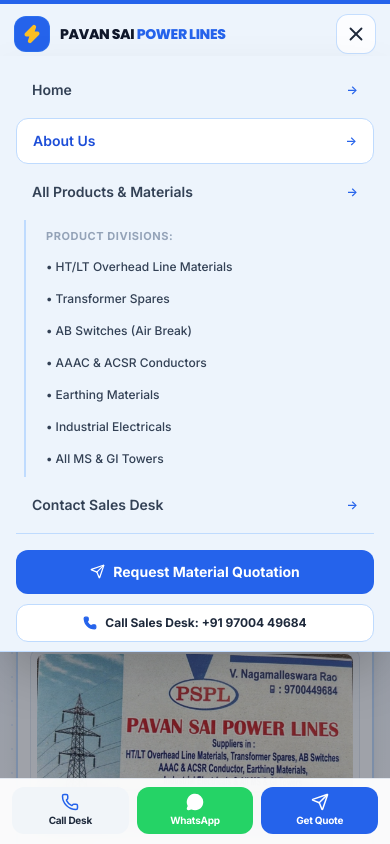
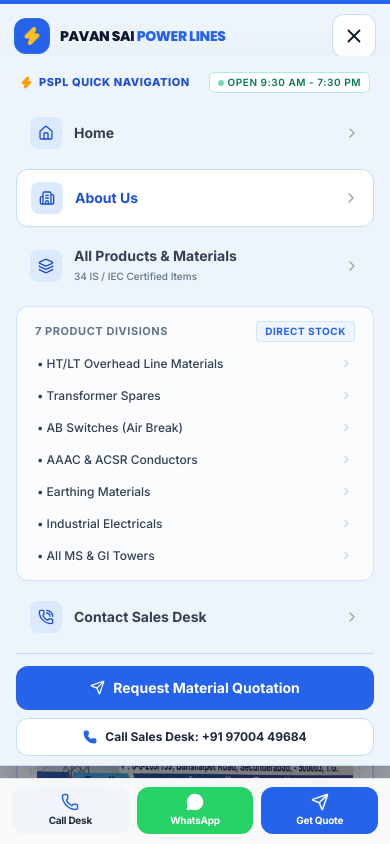
Before and after one commit to Siddharthapusala/powerlines, a React (Vite) app: page /about in a window 390 px wide. Both pictures are taken after a click on the button "Toggle navigation menu". Shown: the top 844 px of the page. Built offline with nearby package versions, Linux system fonts and the light colour scheme.

Commit message:
feat: polish mobile back buttons, status pills, and executive menu bar while preserving laptop view

```diff
--- a/src/components/Navbar.jsx
+++ b/src/components/Navbar.jsx
@@ -11,7 +11,12 @@ import {
   Clock,
   Send,
   ShieldCheck,
-  ArrowRight
+  ArrowRight,
+  ChevronRight,
+  Home,
+  Building2,
+  Layers,
+  PhoneCall
 } from 'lucide-react';
 import { COMPANY_INFO } from '../data/company';
 import EnquiryModal from './EnquiryModal';
@@ -57,10 +62,10 @@ export default function Navbar() {
     }`;
 
   const mobileNavLinkClass = ({ isActive }) =>
-    `flex items-center justify-between text-sm font-semibold py-3 px-4 rounded-xl transition ${
+    `flex items-center justify-between text-sm font-semibold py-3 px-3.5 rounded-xl transition-all ${
       isActive
         ? 'bg-white text-blue-700 font-bold border border-blue-200 shadow-2xs'
-        : 'text-slate-700 hover:bg-white/60 hover:text-blue-700'
+        : 'text-slate-700 hover:bg-white/80 hover:text-blue-700 active:bg-blue-50'
     }`;
 
   return (
@@ -206,10 +211,10 @@ export default function Navbar() {
 
               <button
                 onClick={() => setIsOpen(!isOpen)}
-                className="md:hidden p-2 rounded-xl text-slate-700 hover:text-blue-700 bg-white/80 hover:bg-white active:bg-blue-100/60 border border-blue-200/90 shadow-2xs focus:outline-none transition-all flex items-center justify-center shrink-0"
+                className="md:hidden p-2.5 rounded-xl text-slate-800 hover:text-blue-700 bg-white hover:bg-slate-50 active:bg-blue-50 border border-blue-200/90 shadow-2xs focus:outline-none transition-all flex items-center justify-center shrink-0"
                 aria-label="Toggle navigation menu"
               >
-                {isOpen ? <X size={22} className="text-slate-800" /> : <Menu size={22} className="text-slate-800" />}
+                {isOpen ? <X size={22} className="text-slate-900" /> : <Menu size={22} className="text-slate-900" />}
               </button>
             </div>
 
@@ -218,49 +223,93 @@ export default function Navbar() {
           {/* Mobile Drawer Overlay */}
           {isOpen && (
             <div className="md:hidden fixed inset-x-0 top-[56px] sm:top-[64px] bottom-0 bg-slate-900/40 backdrop-blur-xs z-50 flex flex-col justify-between animate-fade-in">
-              <div className="bg-[#edf4fc] border-b border-blue-200 px-4 pt-3 pb-8 space-y-1.5 shadow-2xl max-h-[82vh] overflow-y-auto pb-safe">
+              <div className="bg-[#edf4fc] border-b border-blue-200 px-4 pt-3 pb-8 space-y-2 shadow-2xl max-h-[85vh] overflow-y-auto pb-safe">
+
+                {/* Mobile Drawer Header Badge */}
+                <div className="flex items-center justify-between px-1 py-1 text-[11px] font-bold text-slate-500 uppercase tracking-wider">
+                  <span className="flex items-center gap-1.5 text-blue-700 font-extrabold">
+                    <Zap size={13} className="text-amber-500 fill-amber-500" />
+                    PSPL Quick Navigation
+                  </span>
+                  <span className="inline-flex items-center gap-1 text-[10px] text-emerald-700 bg-white px-2 py-0.5 rounded-md border border-emerald-200 shadow-2xs font-semibold">
+                    <span className="w-1.5 h-1.5 rounded-full bg-emerald-500 animate-pulse"></span>
+                    Open 9:30 AM - 7:30 PM
+                  </span>
+                </div>
+
                 <NavLink to="/" className={mobileNavLinkClass}>
-                  <span>Home</span>
-                  <span className="text-xs text-blue-600">&rarr;</span>
-                </NavLink>
-                <NavLink to="/about" className={mobileNavLinkClass}>
-                  <span>About Us</span>
-                  <span className="text-xs text-blue-600">&rarr;</span>
-                </NavLink>
-                <NavLink to="/products" className={mobileNavLinkClass}>
-                  <span>All Products & Materials</span>
-                  <span className="text-xs text-blue-600">&rarr;</span>
+                  <div className="flex items-center gap-3">
+                    <div className="w-8 h-8 rounded-lg bg-blue-100 text-blue-700 flex items-center justify-center shrink-0">
+                      <Home size={16} />
+                    </div>
+                    <span className="font-bold">Home</span>
+                  </div>
+                  <ChevronRight size={16} className="text-slate-400" />
                 </NavLink>
 
-                {/* Mobile Category Sublinks */}
-                <div className="pl-3 py-1 space-y-1 border-l-2 border-blue-200 my-1 ml-2">
-                  <div className="text-[11px] font-bold text-slate-400 uppercase tracking-wider px-2 py-1">
-                    Product Divisions:
+                <NavLink to="/about" className={mobileNavLinkClass}>
+                  <div className="flex items-center gap-3">
+                    <div className="w-8 h-8 rounded-lg bg-blue-100 text-blue-700 flex items-center justify-center shrink-0">
+                      <Building2 size={16} />
                     </div>
+                    <span className="font-bold">About Us</span>
+                  </div>
+                  <ChevronRight size={16} className="text-slate-400" />
+                </NavLink>
+
+                <NavLink to="/products" className={mobileNavLinkClass}>
+                  <div className="flex items-center gap-3">
+                    <div className="w-8 h-8 rounded-lg bg-blue-100 text-blue-700 flex items-center justify-center shrink-0">
+                      <Layers size={16} />
+                    </div>
+                    <div className="text-left">
+                      <span className="font-bold block leading-tight">All Products & Materials</span>
+                      <span className="text-[10px] text-slate-500 font-medium">34 IS / IEC Certified Items</span>
+                    </div>
+                  </div>
+                  <ChevronRight size={16} className="text-slate-400" />
+                </NavLink>
+
+                {/* Mobile Product Divisions Dedicated Section */}
+                <div className="bg-white/70 rounded-xl p-2.5 border border-blue-200/70 my-1.5 shadow-2xs">
+                  <div className="flex items-center justify-between px-2 py-1 text-[11px] font-bold text-slate-500 uppercase tracking-wider">
+                    <span>7 Product Divisions</span>
+                    <span className="text-[10px] text-blue-600 font-bold bg-blue-50 px-2 py-0.5 rounded border border-blue-200/60">
+                      Direct Stock
+                    </span>
+                  </div>
+                  <div className="grid grid-cols-1 gap-1 mt-1">
                     {COMPANY_INFO.categories.map((cat) => (
                       <Link
                         key={cat.id}
                         to={`/products?category=${cat.id}`}
-                      className="block text-xs text-slate-700 hover:text-blue-600 py-1.5 px-2 font-medium rounded hover:bg-white/60"
+                        className="flex items-center justify-between text-xs text-slate-700 hover:text-blue-700 py-1.5 px-2.5 font-medium rounded-lg hover:bg-white active:bg-blue-50 transition"
                       >
-                      &bull; {cat.name}
+                        <span className="truncate">&bull; {cat.name}</span>
+                        <ChevronRight size={13} className="text-slate-300" />
                       </Link>
                     ))}
                   </div>
+                </div>
 
                 <NavLink to="/contact" className={mobileNavLinkClass}>
-                  <span>Contact Sales Desk</span>
-                  <span className="text-xs text-blue-600">&rarr;</span>
+                  <div className="flex items-center gap-3">
+                    <div className="w-8 h-8 rounded-lg bg-blue-100 text-blue-700 flex items-center justify-center shrink-0">
+                      <PhoneCall size={16} />
+                    </div>
+                    <span className="font-bold">Contact Sales Desk</span>
+                  </div>
+                  <ChevronRight size={16} className="text-slate-400" />
                 </NavLink>
 
                 {/* Mobile Quick Action Buttons */}
-                <div className="pt-4 border-t border-blue-200 flex flex-col gap-2.5">
+                <div className="pt-3 border-t border-blue-200 flex flex-col gap-2">
                   <button
                     onClick={() => {
                       setIsOpen(false);
                       setIsQuoteModalOpen(true);
                     }}
-                    className="w-full flex items-center justify-center gap-2 bg-blue-600 hover:bg-blue-700 text-white py-3 rounded-xl font-bold text-sm shadow-xs transition"
+                    className="w-full flex items-center justify-center gap-2 bg-blue-600 hover:bg-blue-700 active:scale-[0.98] text-white py-3 rounded-xl font-bold text-sm shadow-xs transition"
                   >
                     <Send size={15} />
                     <span>Request Material Quotation</span>
@@ -268,7 +317,7 @@ export default function Navbar() {
 
                   <a
                     href={`tel:${COMPANY_INFO.contact.primaryPhoneRaw}`}
-                    className="w-full flex items-center justify-center gap-2 bg-white hover:bg-blue-600 text-slate-800 hover:text-white py-2.5 rounded-xl text-xs font-bold border border-blue-200 transition"
+                    className="w-full flex items-center justify-center gap-2 bg-white hover:bg-slate-50 text-slate-800 py-2.5 rounded-xl text-xs font-bold border border-blue-200 shadow-2xs transition"
                   >
                     <Phone size={14} className="text-blue-600 fill-blue-600" />
                     <span>Call Sales Desk: {COMPANY_INFO.contact.primaryPhone}</span>
--- a/src/pages/About.jsx
+++ b/src/pages/About.jsx
@@ -39,23 +39,25 @@ export default function About() {
         <div className="max-w-7xl mx-auto px-4 sm:px-6 lg:px-8 relative z-10 space-y-4 sm:space-y-5">
 
           {/* Top Bar: Breadcrumb & Supply Base Status */}
-          <div className="flex flex-col sm:flex-row items-start sm:items-center justify-between gap-2.5">
-            <Breadcrumb items={[{ label: 'About Us' }]} />
+          <div className="flex items-center justify-between gap-2.5">
+            <div className="hidden sm:block">
+              <Breadcrumb items={[{ label: 'About Us' }]} />
+            </div>
 
-            <div className="flex items-center gap-2 sm:gap-2.5">
-              <span className="inline-flex items-center gap-1.5 text-[11px] font-bold text-slate-700 bg-white px-2.5 py-1 rounded-lg border border-blue-200 shadow-2xs">
-                <span className="w-2 h-2 rounded-full bg-emerald-500 animate-pulse"></span>
-                <span>Secunderabad Supply Base</span>
-              </span>
-
+            <div className="flex items-center justify-between sm:justify-end gap-2 sm:gap-2.5 w-full sm:w-auto">
               <Link
                 to="/"
-                className="inline-flex items-center gap-1.5 px-3 py-1 rounded-xl bg-white hover:bg-slate-50 active:bg-slate-100 text-slate-800 text-xs font-bold border border-slate-300 hover:border-slate-400 transition shadow-2xs shrink-0"
+                className="inline-flex items-center gap-1.5 px-3 py-1.5 rounded-xl bg-white hover:bg-slate-50 active:bg-slate-100 text-slate-800 text-xs font-bold border border-slate-300 hover:border-slate-400 transition shadow-2xs shrink-0"
                 title="Return to Home Page"
               >
                 <ArrowLeft size={13} className="text-blue-600" />
                 <span>Back to Home</span>
               </Link>
+
+              <span className="inline-flex items-center gap-1.5 text-[11px] font-bold text-slate-700 bg-white px-2.5 py-1 rounded-lg border border-blue-200 shadow-2xs shrink-0">
+                <span className="w-2 h-2 rounded-full bg-emerald-500 animate-pulse"></span>
+                <span>Secunderabad Supply Base</span>
+              </span>
             </div>
           </div>
 
--- a/src/pages/Products.jsx
+++ b/src/pages/Products.jsx
@@ -95,15 +95,20 @@ export default function Products() {
     <div className="space-y-6 sm:space-y-8 pb-16">
 
       {/* 1. Page Header with Symmetrical Alignment & Status Pill */}
-      <section className="bg-gradient-to-b from-blue-50/70 via-white to-slate-50 py-7 sm:py-10 border-b border-slate-200">
-        <div className="max-w-7xl mx-auto px-4 sm:px-6 lg:px-8">
+      <section className="relative overflow-hidden bg-gradient-to-b from-[#eaf2fc] via-[#f1f6fd] to-white py-6 sm:py-8 lg:py-9 border-b border-blue-200/80">
+        {/* Subtle Architectural Pattern */}
+        <div className="absolute inset-0 bg-[radial-gradient(#3b82f6_1px,transparent_1px)] [background-size:24px_24px] opacity-10 pointer-events-none"></div>
+
+        <div className="max-w-7xl mx-auto px-4 sm:px-6 lg:px-8 relative z-10">
 
           <div className="flex items-center justify-between gap-3">
-            <Breadcrumb items={[{ label: 'Products & Materials' }]} />
+            <div className="hidden sm:block">
+              <Breadcrumb items={[{ label: 'Products & Materials' }]} />
+            </div>
 
             <Link
               to="/"
-              className="inline-flex items-center gap-1.5 px-3 py-1.5 rounded-xl bg-white hover:bg-slate-50 active:bg-slate-100 text-slate-800 text-xs font-bold border-2 border-slate-200 hover:border-slate-300 transition-all shadow-2xs shrink-0"
+              className="inline-flex items-center gap-1.5 px-3.5 py-1.5 rounded-xl bg-white hover:bg-slate-50 active:bg-slate-100 text-slate-800 text-xs font-bold border border-slate-300 hover:border-blue-400 transition-all shadow-2xs shrink-0"
               title="Return to Home Page"
             >
               <ArrowLeft size={14} className="text-blue-600" />
@@ -114,13 +119,13 @@ export default function Products() {
           <div className="flex flex-col lg:flex-row lg:items-end justify-between gap-5 mt-4">
             <div className="max-w-2xl space-y-2">
               <div className="inline-flex items-center gap-2 px-3 py-1 rounded-full bg-white border border-blue-200 shadow-2xs text-[11px] font-bold text-slate-800">
-                <span className="relative flex h-2 w-2">
+                <span className="relative flex h-2 w-2 shrink-0">
                   <span className="animate-ping absolute inline-flex h-full w-full rounded-full bg-emerald-400 opacity-75"></span>
                   <span className="relative inline-flex rounded-full h-2 w-2 bg-emerald-500"></span>
                 </span>
-                <span className="text-blue-700 uppercase tracking-wider">PSPL Certified Inventory</span>
-                <span className="text-slate-300">&bull;</span>
-                <span className="text-slate-600">IS &bull; IEC &bull; REC Standard</span>
+                <span className="text-blue-700 uppercase tracking-wider whitespace-nowrap">PSPL Certified Inventory</span>
+                <span className="text-slate-300 hidden sm:inline">&bull;</span>
+                <span className="text-slate-600 hidden sm:inline whitespace-nowrap">IS &bull; IEC &bull; REC Standard</span>
               </div>
 
               <h1 className="text-2xl sm:text-4xl font-extrabold tracking-tight text-slate-900 font-heading">
```
Also changed, not shown: src/pages/Contact.jsx (+11 -9 lines), src/pages/ProductDetails.jsx (+3 -13 lines). Lines whose indentation alone changed are shown as unchanged.
